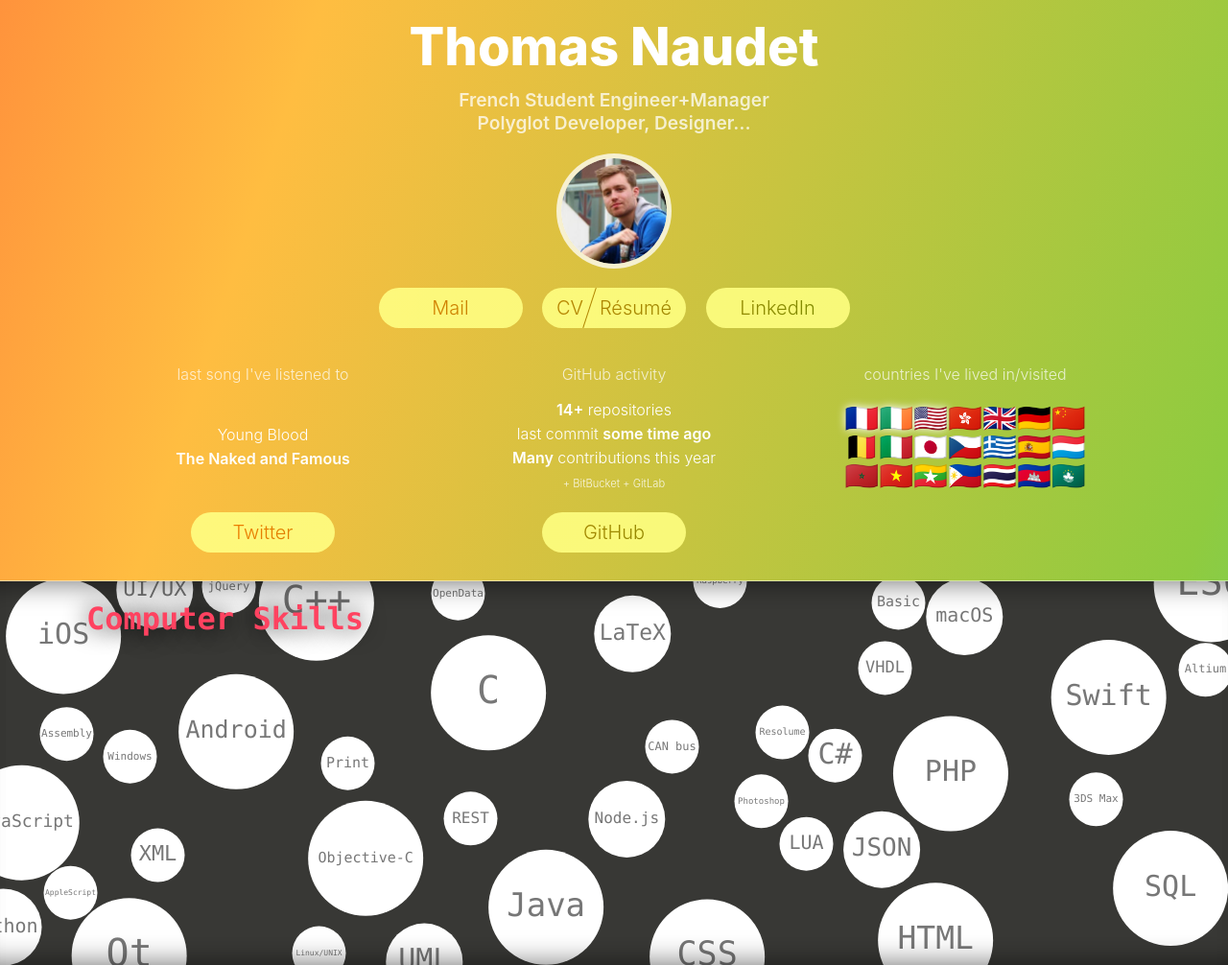
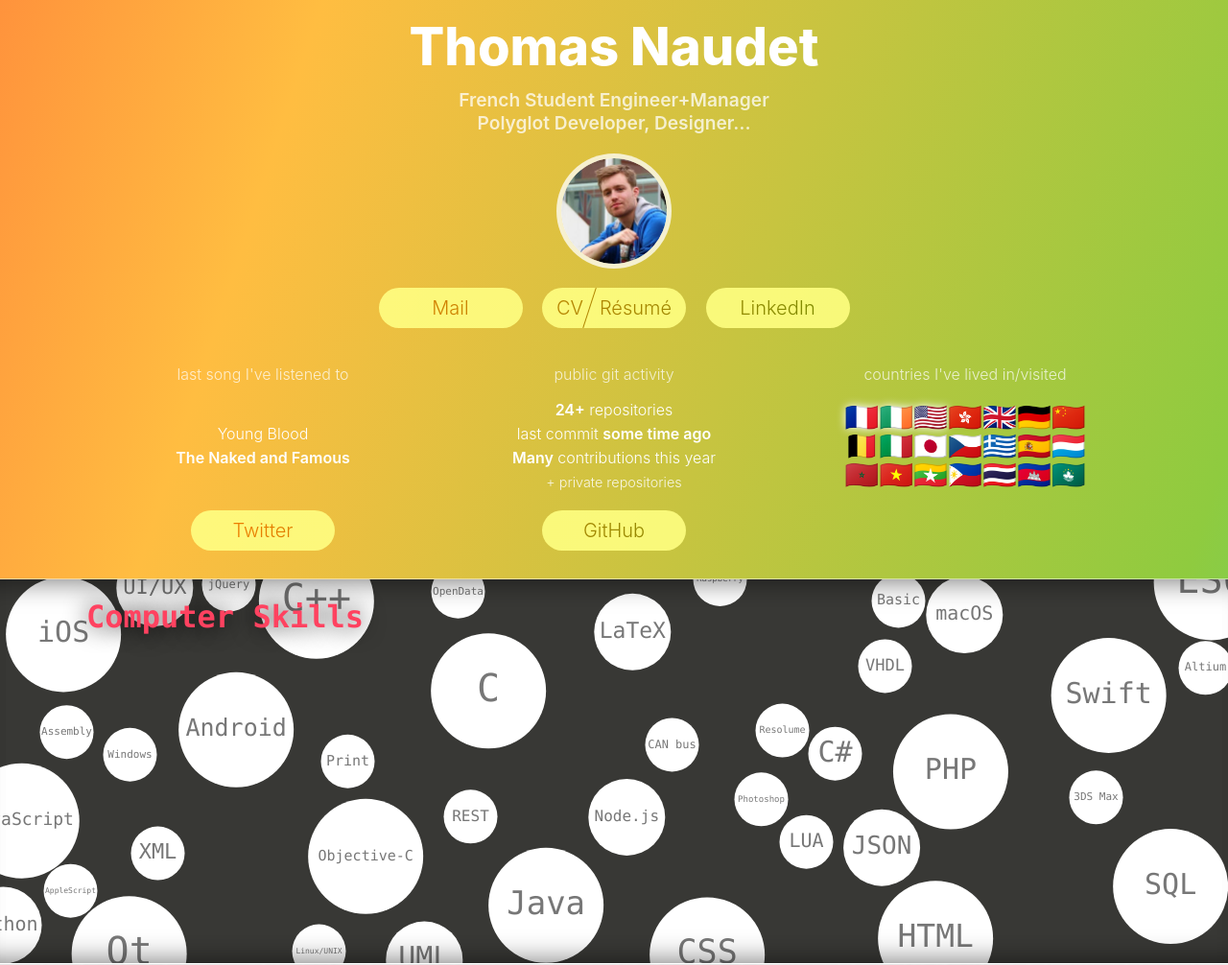
Before and after one commit to Tomn94/Personal-Website, a PHP site: page / in a window 1280 px wide. Shown: the top 1006 px of the page at 96% size. Run offline with PHP 8.4, Linux system fonts and the light colour scheme; data that the repository does not hold is empty; some web fonts are replaced.

Commit message:
~ Git wording and text size

```diff
--- a/data.php
+++ b/data.php
@@ -8,7 +8,7 @@ $DESCRIPTION = "French Student Engineer+Manager\nPolyglot Developer, Designer…
 
 $BASE_URL = "https://tomn.fr";
 
-$HEADER_TABLE_HEADERS = ["last song I've listened to", "GitHub activity", "countries I've lived in/visited"];
+$HEADER_TABLE_HEADERS = ["last song I've listened to", "public git activity", "countries I've lived in/visited"];
 
 $HEADER_BUTTONS = ['<a class="button" href="https://twitter.com/tomn94">Twitter</a>', '<a class="button" href="https://github.com/Tomn94">GitHub</a>'];
 
--- a/index.php
+++ b/index.php
@@ -63,11 +63,11 @@
                       </div>
                   </td>
                   <td data-th="<?=$HEADER_TABLE_HEADERS[1]?>">
-                      <span id="gh-repos">14+</span> repositories<br>
+                      <span id="gh-repos">24+</span> repositories<br>
                       last commit <span id="gh-commit-time">some time ago</span><br>
                       <span id="gh-contributions">Many</span> contributions this year<br>
 
-                      <span class="gitnote">+ BitBucket + GitLab</span>
+                      <span class="gitnote">+ private repositories</span>
 
                       <div class="hiddenButtons" id="gitHubHiddenButtons">
                           <?=$HEADER_BUTTONS[1]."\n"?>
--- a/style/style.css
+++ b/style/style.css
@@ -195,7 +195,7 @@ header td, th {
 }
 
 .gitnote {
-    font-size: 0.7em;
+    font-size: 0.9em;
     color: rgba(255, 255, 255, 0.85);
 }
 
```
